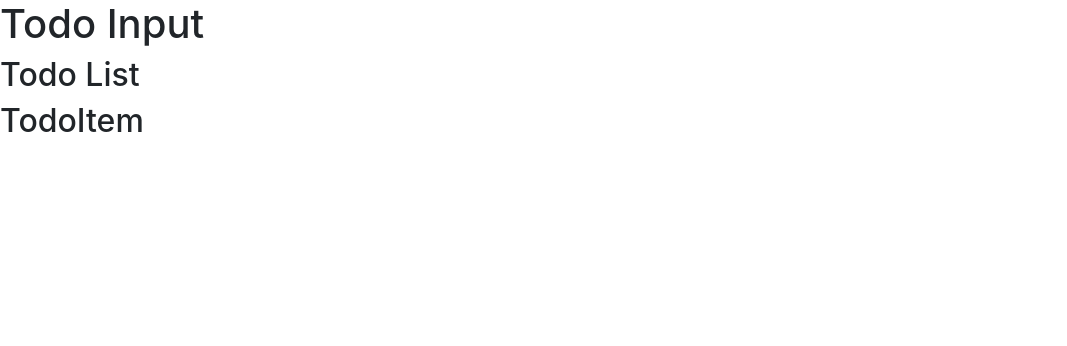
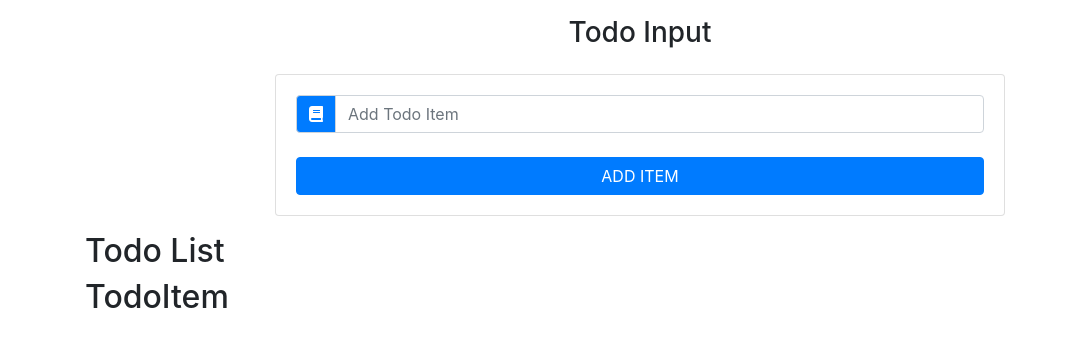
Before and after one commit to karn21/to-do-list, a React (Create React App) app: page / in a window 1280 px wide. Shown: the top 346 px of the page, without its empty margins (0-1067 px from the left). Built offline with nearby package versions, Linux system fonts and the light colour scheme.

Commit message:
added input component

```diff
--- a/public/index.html
+++ b/public/index.html
@@ -24,7 +24,15 @@
       work correctly both with client-side routing and a non-root public URL.
       Learn how to configure a non-root public URL by running `npm run build`.
     -->
-    <title>React App</title>
+
+    <link
+      rel="stylesheet"
+      href="https://cdnjs.cloudflare.com/ajax/libs/font-awesome/5.13.0/css/all.min.css"
+      integrity="sha256-h20CPZ0QyXlBuAw7A+KluUYx/3pK+c7lYEpqLTlxjYQ="
+      crossorigin="anonymous"
+    />
+
+    <title>To Do List</title>
   </head>
   <body>
     <noscript>You need to enable JavaScript to run this app.</noscript>
--- a/src/App.js
+++ b/src/App.js
@@ -5,10 +5,43 @@ import TodoInput from "./components/TodoInput";
 import TodoList from "./components/TodoList";
 
 export class App extends Component {
+  state = {
+    items: [{ id: 1, task: "Wake up" }],
+    id: uuid(),
+    item: "",
+    editItem: false
+  };
+
+  handleChange = () => {
+    console.log("handle Change");
+  };
+  handleSubmit = e => {
+    e.preventDefault();
+    console.log("handle Submit");
+  };
+  handleEdit = () => {
+    console.log("handle Edit");
+  };
+  handleDelete = () => {
+    console.log("handle Delete");
+  };
+
   render() {
     return (
-      <div>
-        <TodoInput></TodoInput>
+      <div className="container">
+        <div className="row">
+          <div className="col-md-8 col-10 mx-auto mt-3">
+            <h3 className="text-capitalize text-center">todo Input</h3>
+          </div>
+          <div className="col-10 col-md-8 offset-md-2 offset-1">
+            <TodoInput
+              item={this.state.item}
+              handleChange={this.handleChange}
+              handleSubmit={this.handleSubmit}
+            ></TodoInput>
+          </div>
+        </div>
+
         <TodoList></TodoList>
       </div>
     );
--- a/src/components/TodoInput.js
+++ b/src/components/TodoInput.js
@@ -2,9 +2,32 @@ import React, { Component } from "react";
 
 export class TodoInput extends Component {
   render() {
+    const { item, handleChange, handleSubmit } = this.props;
     return (
-      <div>
-        <h1>Todo Input</h1>
+      <div className="card card-body my-3">
+        <form onSubmit={handleSubmit}>
+          <div className="input-group">
+            <div className="input-group-prepend">
+              <div className="input-group-text bg-primary">
+                <i className="fas fa-book text-white"></i>
+              </div>
+            </div>
+            <input
+              type="text"
+              className="form-control text-capitalize"
+              placeholder="Add Todo item"
+              name="item"
+              onChange={handleChange}
+              value={item}
+            />
+          </div>
+          <button
+            className="btn-primary btn btn-block mt-4 text-uppercase"
+            type="btn"
+          >
+            Add Item
+          </button>
+        </form>
       </div>
     );
   }
```
